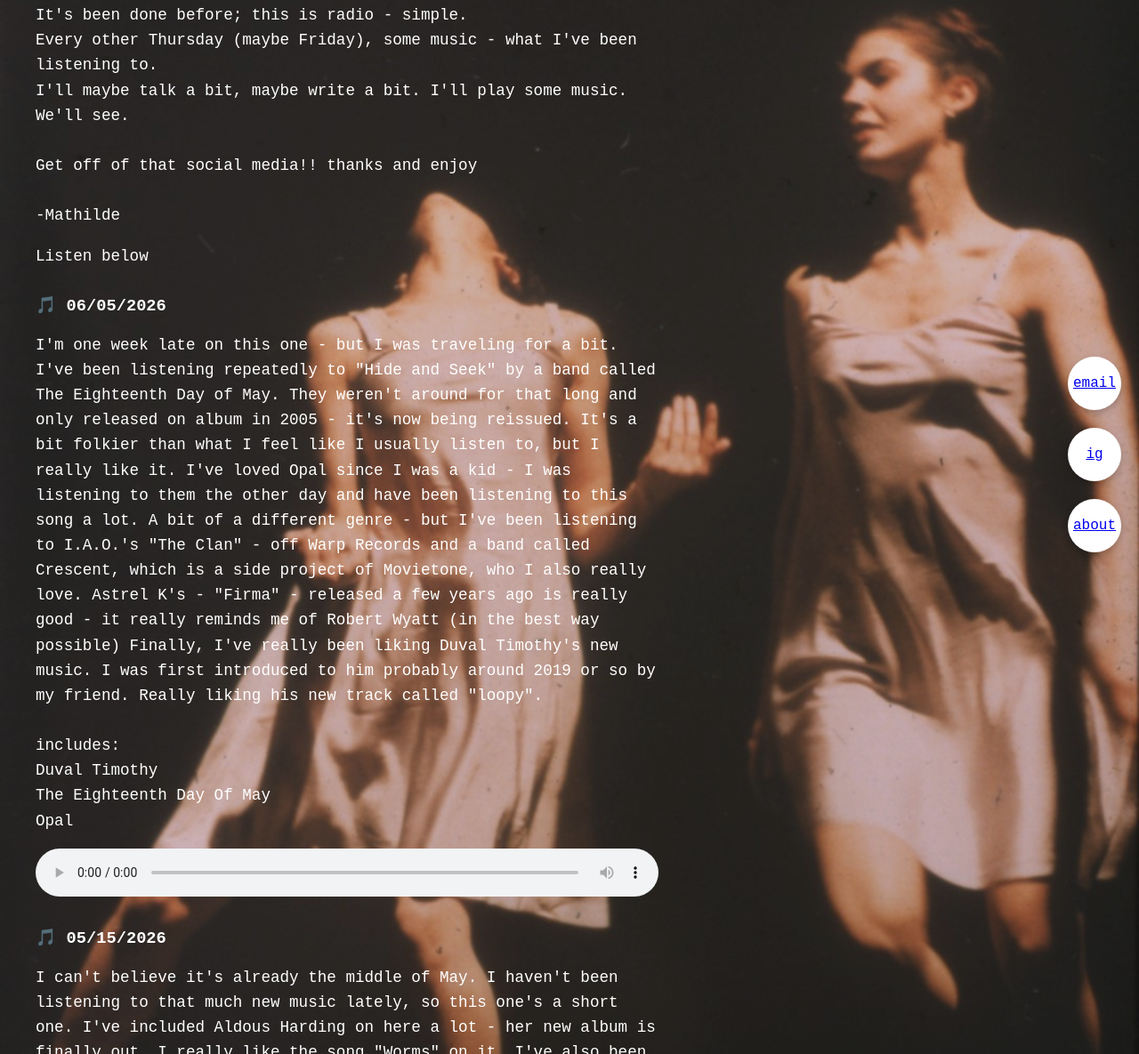
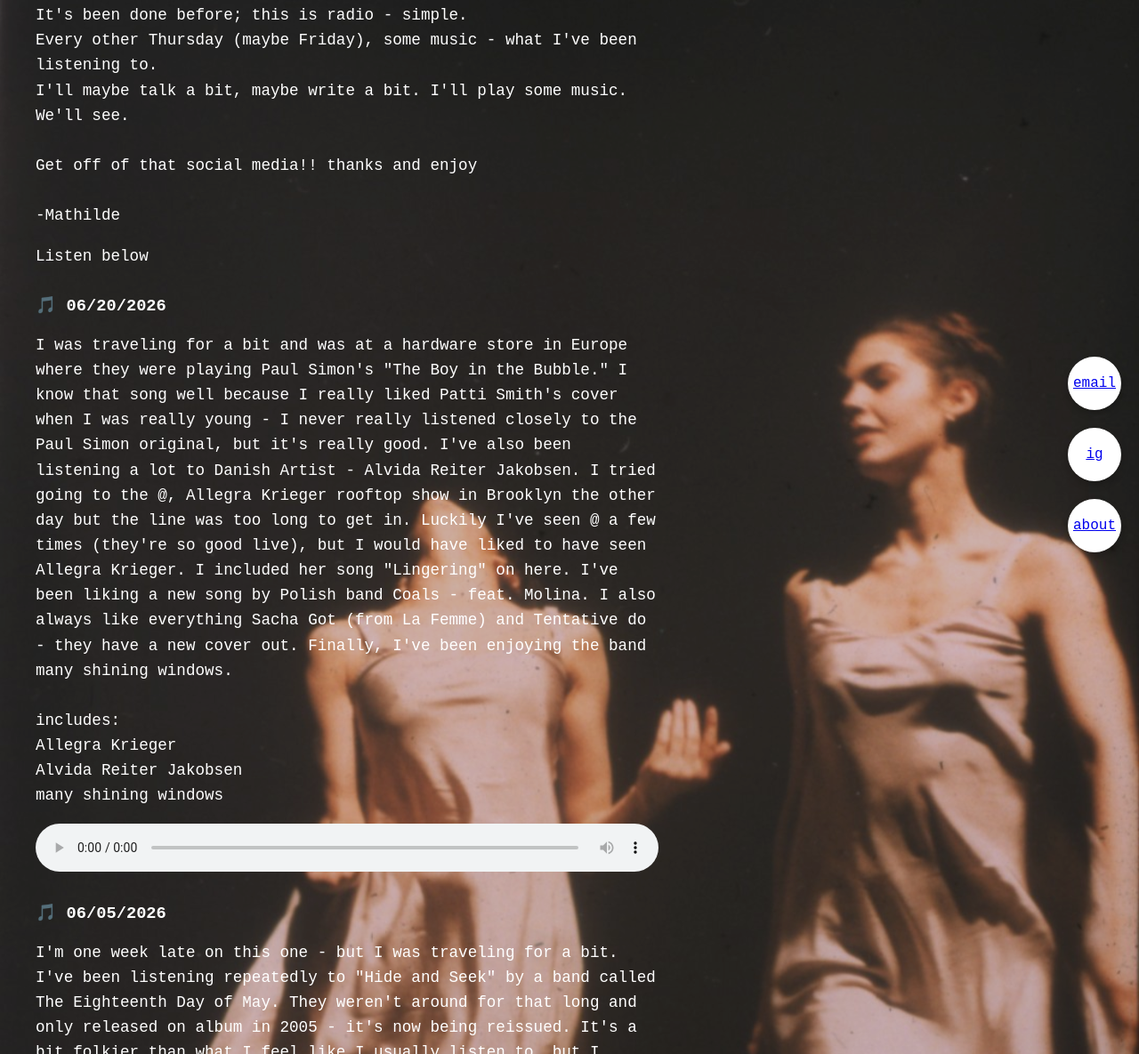
Before and after one commit to mvlief/radiosimple, a plain HTML site: page index.html in a window 1280 px wide. Shown: the part 143-1328 px from the top of the page at 89% size. Drawn offline with Linux system fonts and the light colour scheme.

Commit message:
Add files via upload

```diff
--- a/index.html
+++ b/index.html
@@ -178,6 +178,29 @@
         <p>
             Listen below
         </p>
+
+        <div class="music-player">
+            <h3>🎵 06/20/2026</h3>
+            <p>I was traveling for a bit and was at a hardware store in Europe where they were playing Paul Simon's "The Boy in the Bubble." I know that song well because I really liked
+                Patti Smith's cover when I was really young - I never really listened closely to the Paul Simon original, but it's really good. I've also been listening a lot to
+                Danish Artist -  Alvida Reiter Jakobsen. I tried going to the @, Allegra Krieger rooftop show in Brooklyn the other day but the line was too long to get in. Luckily I've seen @ a few
+                times (they're so good live), but I would have liked to have seen Allegra Krieger. I included her song "Lingering" on here. I've been liking a new song by Polish
+                band Coals - feat. Molina. I also always like everything Sacha Got (from La Femme) and Tentative do - they have a new cover out. Finally, I've been enjoying the
+                band many shining windows.
+
+
+                <br><br>includes:
+                <br>Allegra Krieger
+                <br>Alvida Reiter Jakobsen
+                <br>many shining windows
+            </p>
+            <audio controls>
+                <source
+                    src="show11.mp3"
+                    type="audio/mpeg">
+                Your browser does not support the audio element.
+            </audio>
+        </div>
 
          <div class="music-player">
             <h3>🎵 06/05/2026</h3>
```
Also changed, not shown: 1 other file.
